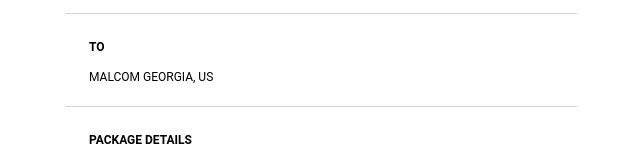
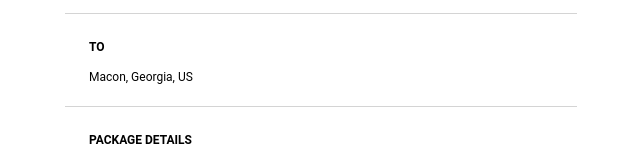
Before and after one commit to Nicknail189/main, a plain HTML site: page index.html in a window 1280 px wide. Shown: the part 333-493 px from the top of the page, 319-959 px from the left. Drawn offline with nearby package versions, Linux system fonts and the light colour scheme.

Commit message:
Update index.html

```diff
--- a/index.html
+++ b/index.html
@@ -59,7 +59,7 @@
 
             <div style="border-bottom: solid rgba(128, 128, 128, 0.338) 0.5px; text-align: start; padding: 10px 24px;">
                 <h4>TO</h4>
-                <p>MALCOM GEORGIA, US</p>
+                <p>Macon, Georgia, US</p>
             </div>
 
             <div style="border-bottom: solid rgba(128, 128, 128, 0.338) 0.5px; text-align: start; padding: 10px 24px;">
```
